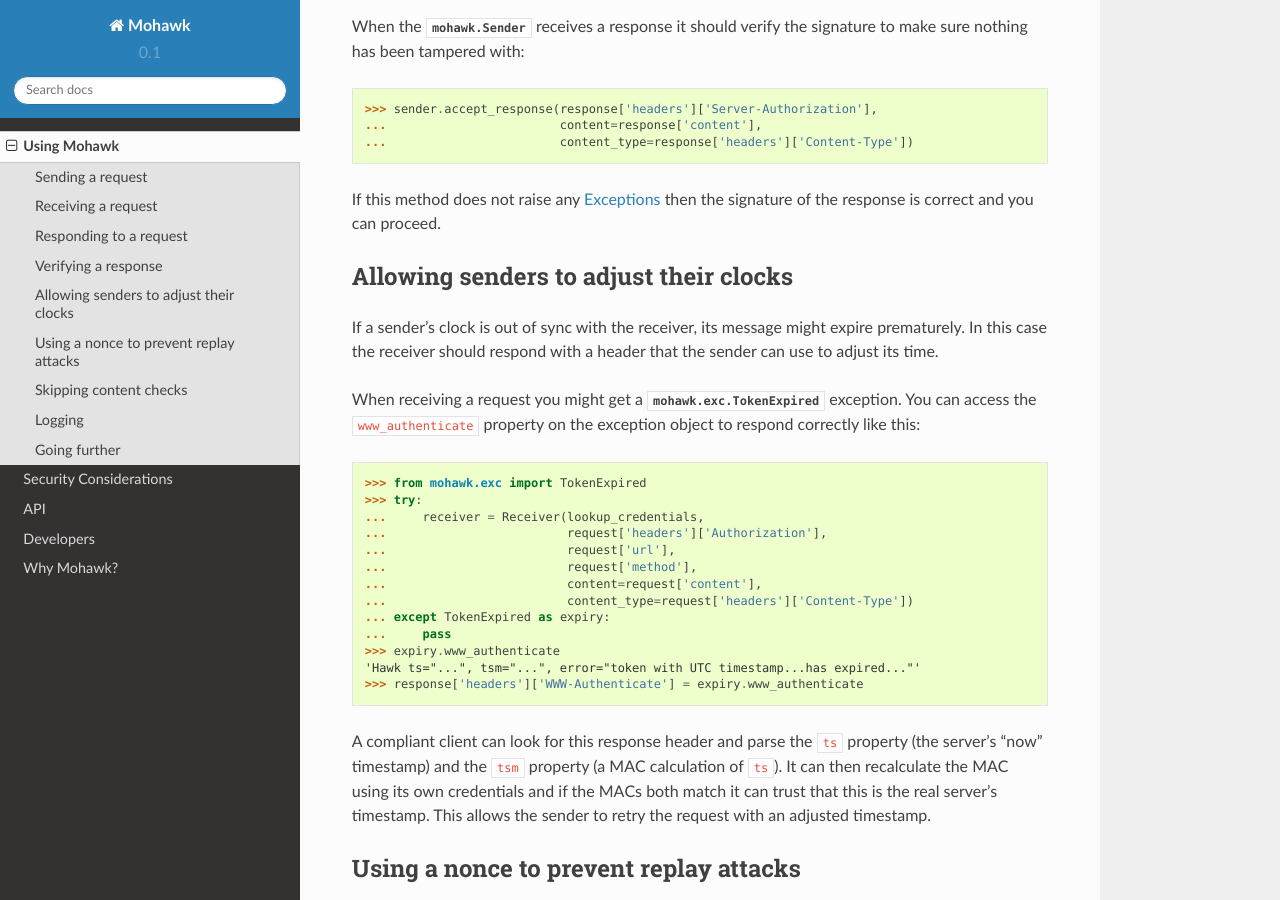
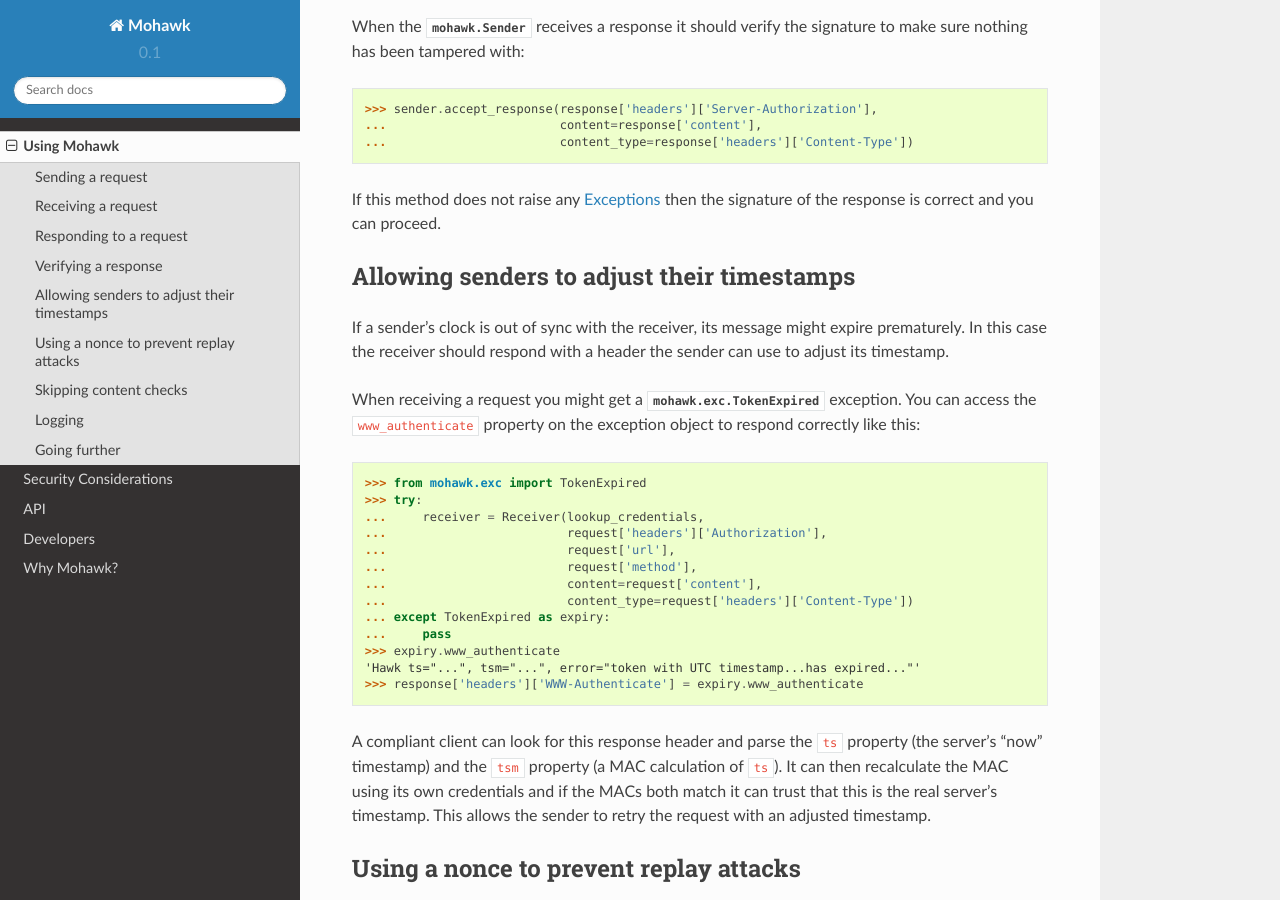
Before and after one commit to kumar303/mohawk, a Sphinx documentation site: the page built from docs/usage.rst, in a window 1280 px wide and 900 px high, scrolled down 2999 px. Built offline with Sphinx 7.4.7 and the Read the Docs theme 2.0.0, drawn with Linux system fonts in a browser that asks for light colours.

Commit message:
Adjust timestamps not clocks
The client would never adjust its actual clock. I just wanted to clarify that.

```diff
--- a/docs/index.rst
+++ b/docs/index.rst
@@ -102,7 +102,7 @@ Changelog
 - **0.2.2** (2015-01-05)
 
   - Receiver can now respond with a ``WWW-Authenticate`` header so that
-    senders can adjust their clocks. Thanks to jcwilson for the patch.
+    senders can adjust their timestamps. Thanks to jcwilson for the patch.
 
 - **0.2.1** (2014-03-03)
 
--- a/docs/usage.rst
+++ b/docs/usage.rst
@@ -196,12 +196,12 @@ make sure nothing has been tampered with:
 If this method does not raise any :ref:`exceptions` then the signature of
 the response is correct and you can proceed.
 
-Allowing senders to adjust their clocks
-=======================================
+Allowing senders to adjust their timestamps
+===========================================
 
 If a sender's clock is out of sync with the receiver, its message might
-expire prematurely. In this case the receiver should respond with a header that
-the sender can use to adjust its time.
+expire prematurely. In this case the receiver should respond with a header
+the sender can use to adjust its timestamp.
 
 When receiving a request you might get a :class:`mohawk.exc.TokenExpired`
 exception. You can access the ``www_authenticate`` property on the
```
